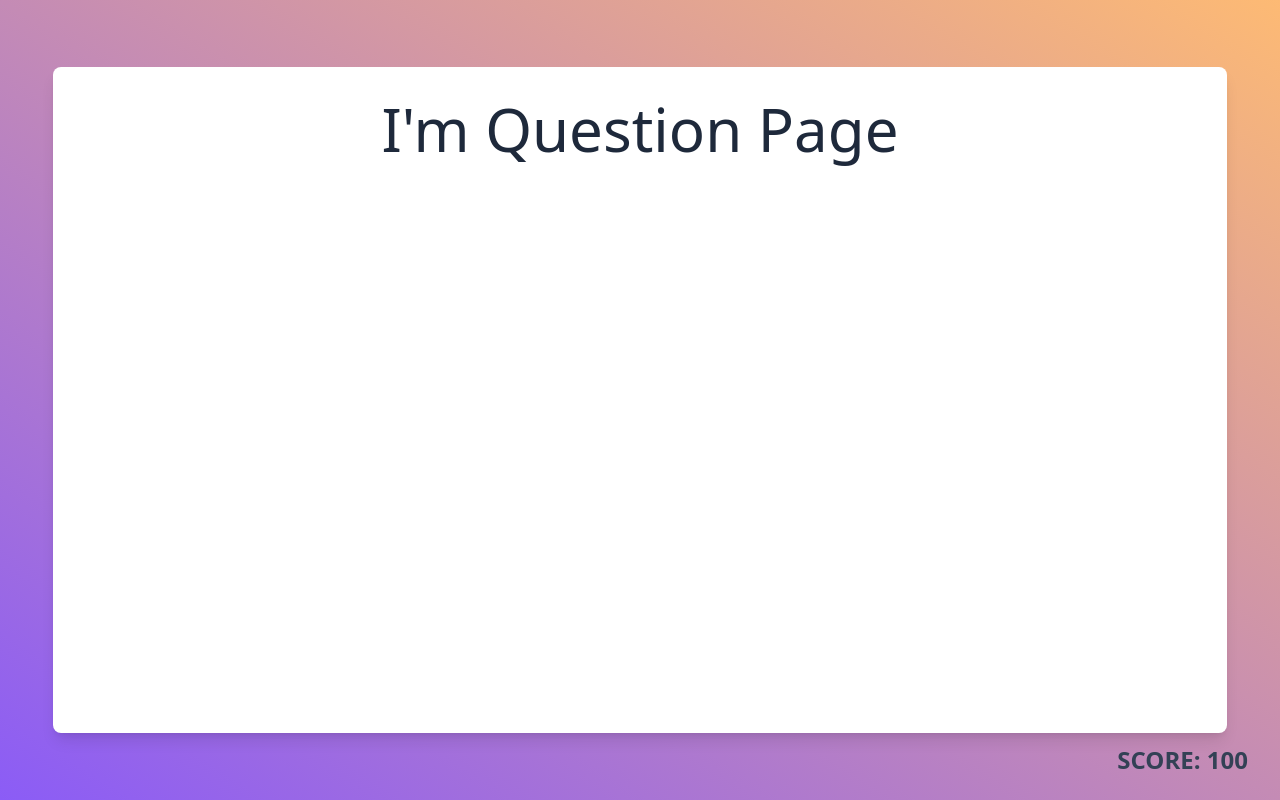
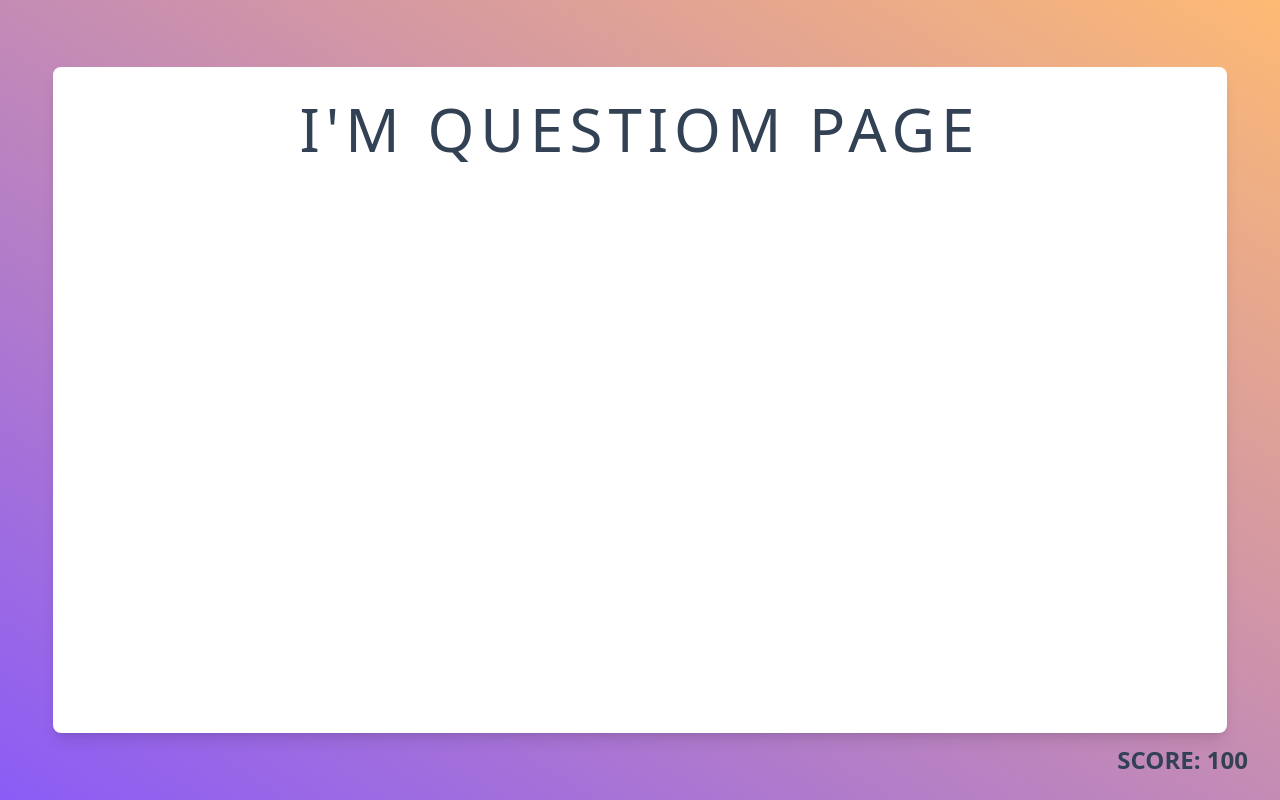
Before and after one commit to victorv47/triviapp, a Vue app: page /question/category/1 in a window 1280 px wide. Built offline with nearby package versions, Linux system fonts and the light colour scheme.

Commit message:
Added base title

```diff
--- /dev/null
+++ b/src/components/BaseTitle.vue
@@ -0,0 +1,21 @@
+<template>
+  <div class="brand">
+    <slot name="logo" />
+    <h1 class="title">
+      <slot />
+    </h1>
+    <slot name="logo" />
+  </div>
+</template>
+
+<style lang="postcss" scoped>
+.brand {
+  @apply flex items-center justify-center gap-4;
+  & :slotted(img) {
+    @apply h-16 w-16;
+  }
+  & .title {
+    @apply text-6xl font-thin uppercase tracking-widest text-slate-700;
+  }
+}
+</style>
--- a/src/views/HomePage.vue
+++ b/src/views/HomePage.vue
@@ -1,6 +1,7 @@
 <script setup>
 import { onMounted, ref } from 'vue'
 import useAPI from '@/composables/useAPI'
+import BaseTitle from '@/components/BaseTitle.vue'
 
 const api = useAPI()
 const categories = ref([])
@@ -11,11 +12,12 @@
 </script>
 
 <template>
-  <div class="brand">
-    <img class="logo" src="logo.svg" alt="logo" />
-    <h1 class="title">Triviapp</h1>
-    <img class="logo" src="logo.svg" alt="logo" />
-  </div>
+  <BaseTitle>
+    <template #logo>
+      <img src="logo.svg" alt="logo" />
+    </template>
+    Triviapp
+  </BaseTitle>
   <div class="categories">
     <RouterLink
       v-for="category in categories"
@@ -29,16 +31,6 @@
 </template>
 
 <style lang="postcss" scoped>
-.brand {
-  @apply flex items-center justify-center gap-4;
-  & .logo {
-    @apply h-16 w-16;
-  }
-  & .title {
-    @apply text-6xl font-thin uppercase tracking-widest text-slate-700;
-  }
-}
-
 .categories {
   @apply grid flex-grow grid-cols-4 gap-12;
   & .category {
--- a/src/views/QuestionPage.vue
+++ b/src/views/QuestionPage.vue
@@ -1,3 +1,7 @@
+<script setup>
+import BaseTitle from '@/components/BaseTitle.vue'
+</script>
+
 <template>
-  <h1 class="text-6xl font-thin text-slate-800">I'm Question Page</h1>
+  <BaseTitle>I'm Questiom Page</BaseTitle>
 </template>
```
